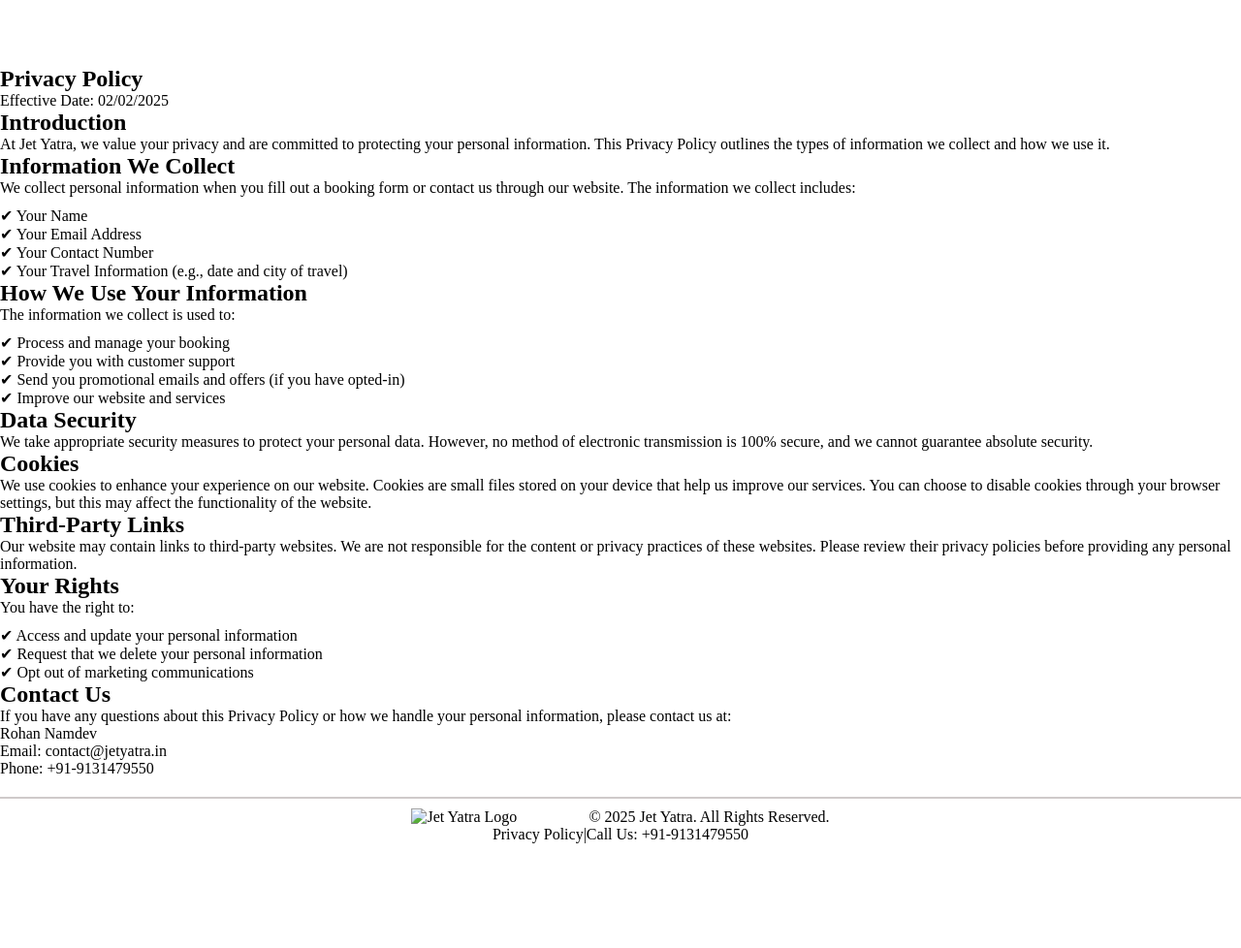
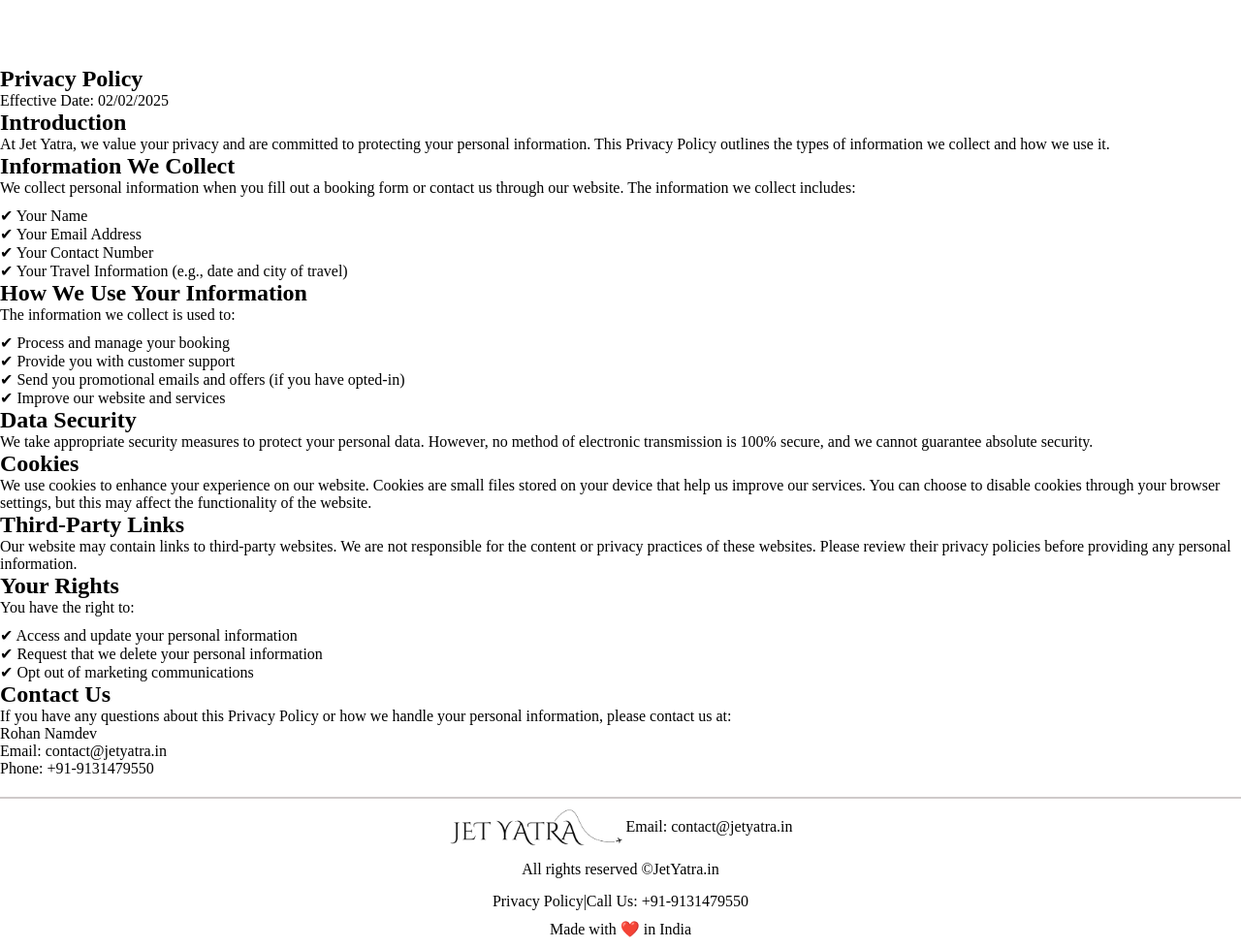
Before and after one commit to RohanNamdev/JetYatra, a plain HTML site: page PrivacyPolicy.html in a window 1280 px wide. Shown: the whole page at 97% size. Before the commit the page ends 880 px from the top, so only its background shows below. Drawn offline with Linux system fonts and the light colour scheme; files whose address does not match are found by name.

Commit message:
footer modified

```diff
--- a/PrivacyPolicy.html
+++ b/PrivacyPolicy.html
@@ -67,11 +67,17 @@
 
     <footer>
       <div class="footer-flex">
-        <img src="assets/logoblack.png" alt="Jet Yatra Logo" />
-        <p>&copy; 2025 Jet Yatra. All Rights Reserved.</p>
+        <img src="assest/logoblack.png" alt="Jet Yatra Logo">
+          <p>Email: contact@jetyatra.in</p>
+      </div>
+      <div class="footer-flex-rights">
+        <p>All rights reserved &copy;JetYatra.in</p>
       </div>
       <div class="footer-links">
-        <a href="/PrivacyPolicy.html">Privacy Policy</a> | <a href="tel:+919131479550">Call Us: +91-9131479550</a>
+        <a href="/PrivacyPolicy.html" target="_blank">Privacy Policy</a> | <a href="tel:+919131479550">Call Us: +91-9131479550</a>
+      </div>
+      <div class="made-with-love">
+        <p>Made with ❤️ in India</p>
       </div>
     </footer>
   </body>
```
